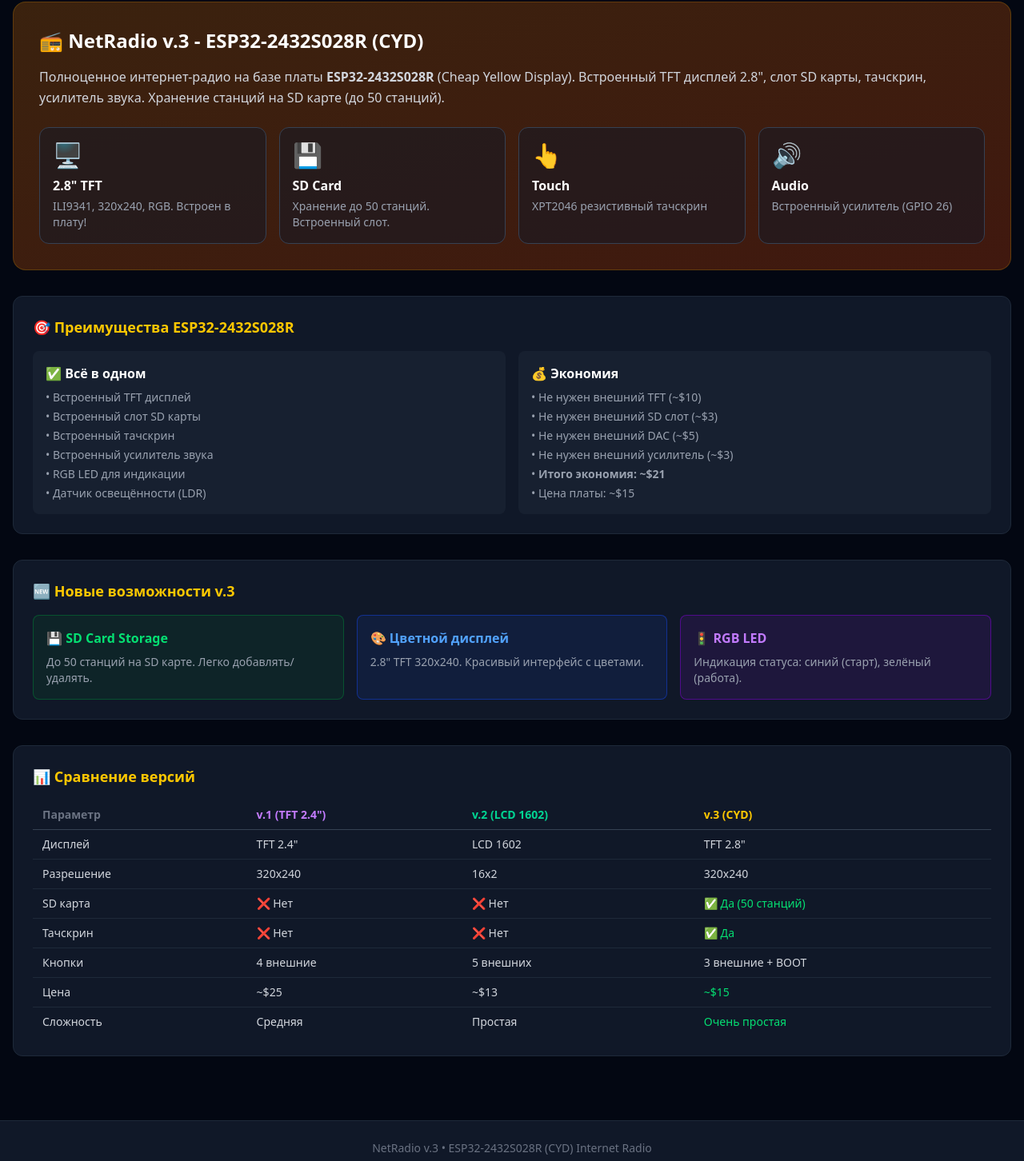
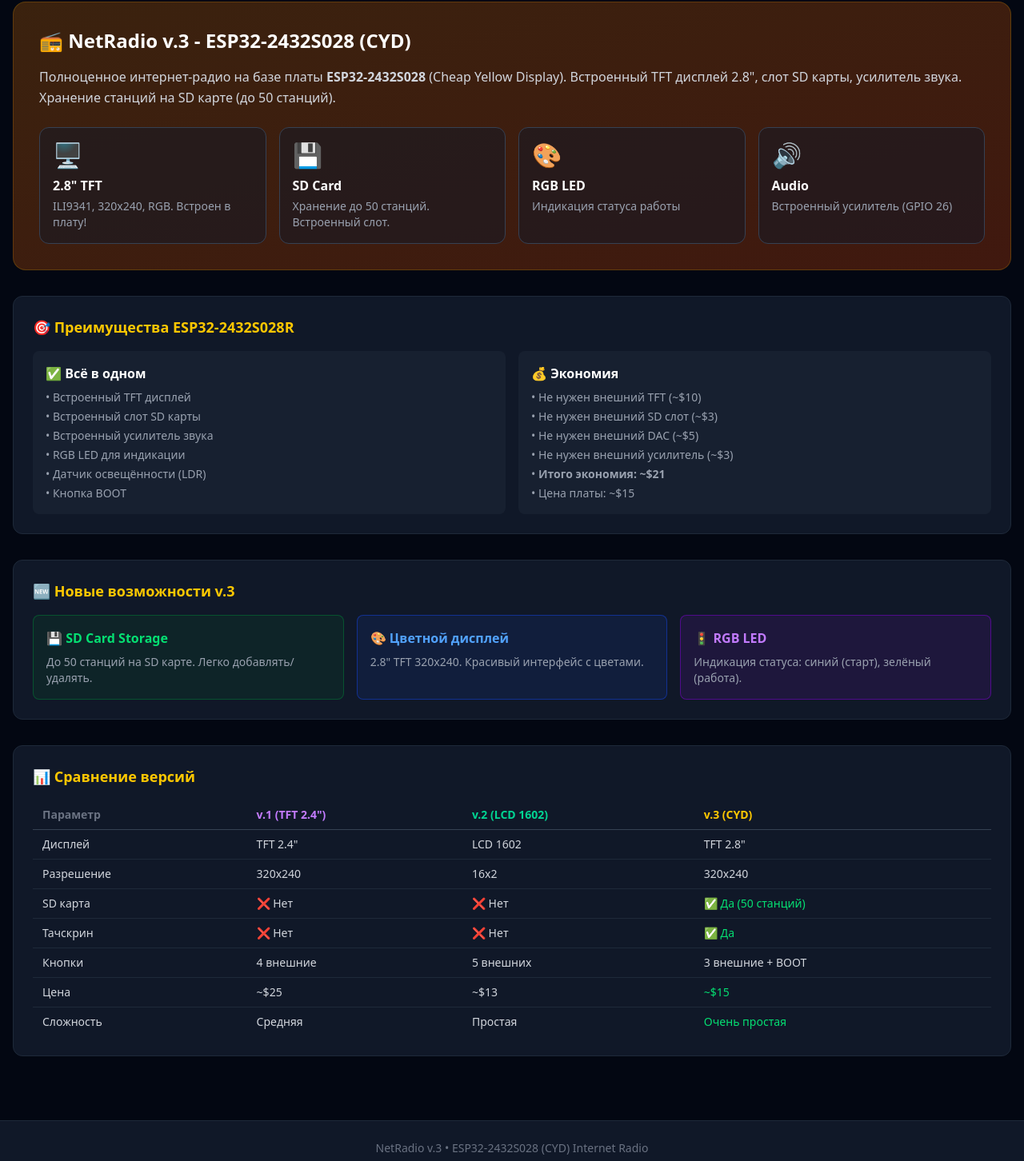
Before and after one commit to onemegahertz/NetRadioEsp32, a React (Vite) app: page / in a window 1280 px wide. Shown: the part 200-1652 px from the top of the page at 80% size. Built offline with nearby package versions, Linux system fonts and the light colour scheme.

Commit message:
task snapshot a3064365-3839-485c-a697-e201c9828222

```diff
--- a/index.html
+++ b/index.html
@@ -3,7 +3,7 @@
   <head>
     <meta charset="UTF-8" />
     <meta name="viewport" content="width=device-width, initial-scale=1.0" />
-    <title>NetRadio v.3 - ESP32-2432S028R (CYD) Internet Radio</title>
+    <title>NetRadio v.3 - ESP32-2432S028 (CYD) Internet Radio</title>
     <link
       rel="stylesheet"
       href="https://cdnjs.cloudflare.com/ajax/libs/font-awesome/6.4.0/css/all.min.css"
--- a/src/App.tsx
+++ b/src/App.tsx
@@ -22,7 +22,7 @@ function App() {
               <h1 className="text-3xl font-bold text-yellow-400 flex items-center gap-3">
                 <span className="text-4xl">📻</span> NetRadio v.3
               </h1>
-              <p className="text-gray-400 mt-1">ESP32-2432S028R (CYD) • 2.8" TFT • SD Card • Touch</p>
+              <p className="text-gray-400 mt-1">ESP32-2432S028 (CYD) • 2.8" TFT • SD Card</p>
             </div>
             <div className="flex items-center gap-2 flex-wrap">
               <span className="px-3 py-1 bg-green-900/50 text-green-400 rounded-full text-xs border border-green-700">
@@ -70,8 +70,8 @@ function App() {
 
       <footer className="bg-gray-900 border-t border-gray-800 py-6 mt-12">
         <div className="max-w-7xl mx-auto px-4 text-center text-gray-500 text-sm">
-          <p>NetRadio v.3 • ESP32-2432S028R (CYD) Internet Radio</p>
-          <p className="mt-1">2.8" TFT ILI9341 • SD Card • Touch • Based on yoRadio</p>
+          <p>NetRadio v.3 • ESP32-2432S028 (CYD) Internet Radio</p>
+          <p className="mt-1">2.8" TFT ILI9341 • SD Card • Based on yoRadio</p>
         </div>
       </footer>
     </div>
@@ -82,17 +82,17 @@ function OverviewTab() {
   return (
     <div className="space-y-8">
       <div className="bg-gradient-to-br from-yellow-900/50 to-orange-900/50 rounded-2xl p-8 border border-yellow-500/20">
-        <h2 className="text-2xl font-bold text-white mb-4">📻 NetRadio v.3 - ESP32-2432S028R (CYD)</h2>
+        <h2 className="text-2xl font-bold text-white mb-4">📻 NetRadio v.3 - ESP32-2432S028 (CYD)</h2>
         <p className="text-gray-300 leading-relaxed mb-6">
-          Полноценное интернет-радио на базе платы <strong>ESP32-2432S028R</strong> (Cheap Yellow Display).
-          Встроенный TFT дисплей 2.8", слот SD карты, тачскрин, усилитель звука.
+          Полноценное интернет-радио на базе платы <strong>ESP32-2432S028</strong> (Cheap Yellow Display).
+          Встроенный TFT дисплей 2.8", слот SD карты, усилитель звука.
           Хранение станций на SD карте (до 50 станций).
         </p>
 
         <div className="grid grid-cols-1 md:grid-cols-4 gap-4">
           <FeatureCard icon="🖥️" title="2.8&quot; TFT" desc="ILI9341, 320x240, RGB. Встроен в плату!" />
           <FeatureCard icon="💾" title="SD Card" desc="Хранение до 50 станций. Встроенный слот." />
-          <FeatureCard icon="👆" title="Touch" desc="XPT2046 резистивный тачскрин" />
+          <FeatureCard icon="🎨" title="RGB LED" desc="Индикация статуса работы" />
           <FeatureCard icon="🔊" title="Audio" desc="Встроенный усилитель (GPIO 26)" />
         </div>
       </div>
@@ -105,10 +105,10 @@ function OverviewTab() {
             <ul className="text-gray-400 text-sm space-y-1">
               <li>• Встроенный TFT дисплей</li>
               <li>• Встроенный слот SD карты</li>
-              <li>• Встроенный тачскрин</li>
               <li>• Встроенный усилитель звука</li>
               <li>• RGB LED для индикации</li>
               <li>• Датчик освещённости (LDR)</li>
+              <li>• Кнопка BOOT</li>
             </ul>
           </div>
           <div className="bg-gray-800/50 rounded-lg p-4">
@@ -176,7 +176,7 @@ function SketchTab() {
     <div className="space-y-6">
       <div className="flex items-center justify-between flex-wrap gap-4">
         <div>
-          <h2 className="text-2xl font-bold text-white">💻 Arduino Скетч для ESP32-2432S028R</h2>
+          <h2 className="text-2xl font-bold text-white">💻 Arduino Скетч для ESP32-2432S028</h2>
           <p className="text-gray-400 mt-1">Полный код прошивки с SD картой и TFT дисплеем</p>
         </div>
         <div className="flex gap-3 flex-wrap">
@@ -255,7 +255,7 @@ function WiringTab() {
   return (
     <div className="space-y-6">
       <div>
-        <h2 className="text-2xl font-bold text-white">🔌 Распиновка ESP32-2432S028R (CYD)</h2>
+        <h2 className="text-2xl font-bold text-white">🔌 Распиновка ESP32-2432S028 (CYD)</h2>
         <p className="text-gray-400 mt-1">Встроенные компоненты и доступные GPIO</p>
       </div>
 
@@ -439,7 +439,7 @@ function BuildTab() {
     <div className="space-y-6">
       <div>
         <h2 className="text-2xl font-bold text-white">⚙️ Сборка и прошивка</h2>
-        <p className="text-gray-400 mt-1">Пошаговая инструкция для ESP32-2432S028R</p>
+        <p className="text-gray-400 mt-1">Пошаговая инструкция для ESP32-2432S028</p>
       </div>
 
       <div className="space-y-4">
```
Also changed, not shown: 2 other files (tests, documents, lock files or other folders).
